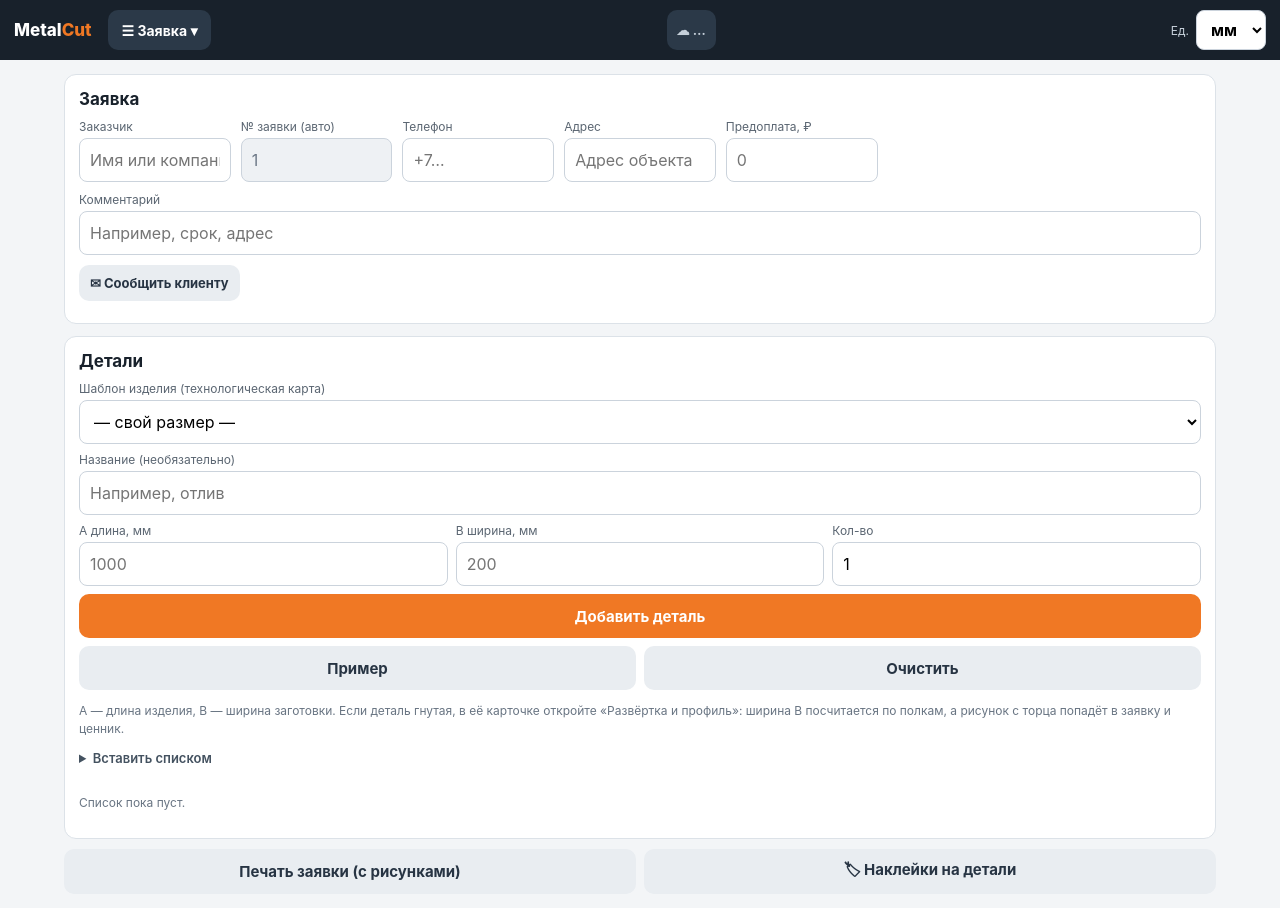
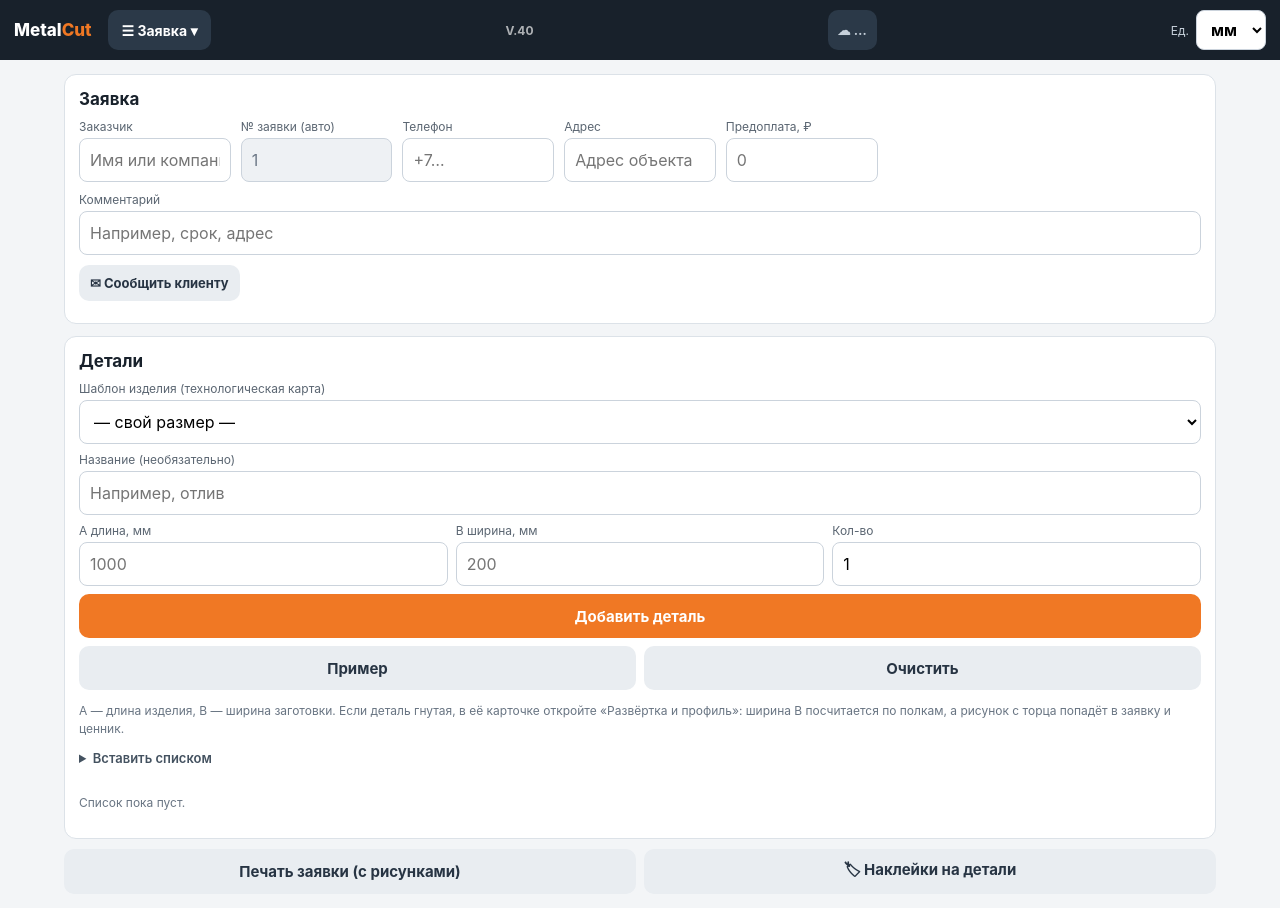
Before and after one commit to Renk11/metalcut, a plain HTML site: page index.html in a window 1280 px wide. Drawn offline with Linux system fonts and the light colour scheme.

Commit message:
Add files via upload

```diff
--- a/index.html
+++ b/index.html
@@ -118,7 +118,7 @@ textarea{width:100%;min-height:90px;border:1px solid #cbd3dc;border-radius:8px;p
 <div id="menu" class="menu" hidden>
 <button data-v="order">📋 Заявка и детали</button><button data-v="result">✂ Раскрой</button><button data-v="quote">💰 Цена клиенту</button><button data-v="stock">📦 Склад остатков</button><button data-v="archive">🗂 Архив заявок</button><button data-v="site">🌐 Сайт</button><button data-v="inbox">📥 Заявки с сайта <b id="inboxN" style="color:#d93025"></b></button><button data-v="clients">👥 Клиенты и долги</button><button data-v="report">📊 Отчёт за месяц</button><button data-v="settings">⚙ Настройки</button>
 </div></div></div>
-<button id="syncBtn" class="menubtn" style="min-height:40px;padding:6px 10px;font-size:13px" aria-label="Синхронизация">☁</button><div class="un"><span>Ед.</span><select id="unit"><option value="mm">мм</option><option value="cm">см</option><option value="m">м</option></select></div>
+<span class="ver" style="font-size:12px;font-weight:700;opacity:.65;white-space:nowrap">V.40</span><button id="syncBtn" class="menubtn" style="min-height:40px;padding:6px 10px;font-size:13px" aria-label="Синхронизация">☁</button><div class="un"><span>Ед.</span><select id="unit"><option value="mm">мм</option><option value="cm">см</option><option value="m">м</option></select></div>
 </header>
 <div id="reqBar" class="toast noprint" hidden style="margin:8px"></div>
 <div id="warnBar" class="warn err noprint" hidden style="margin:8px"></div>
```
